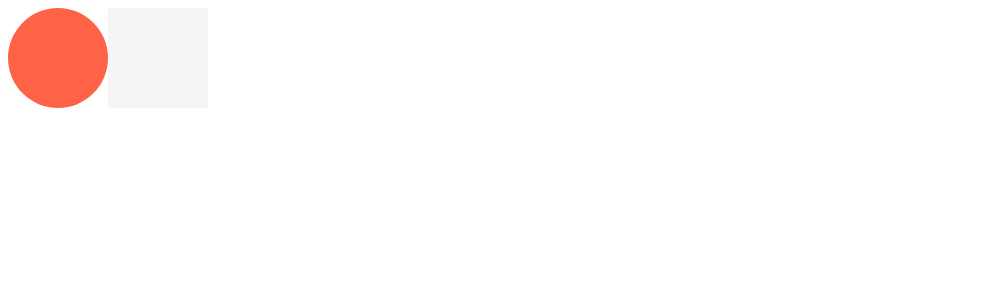
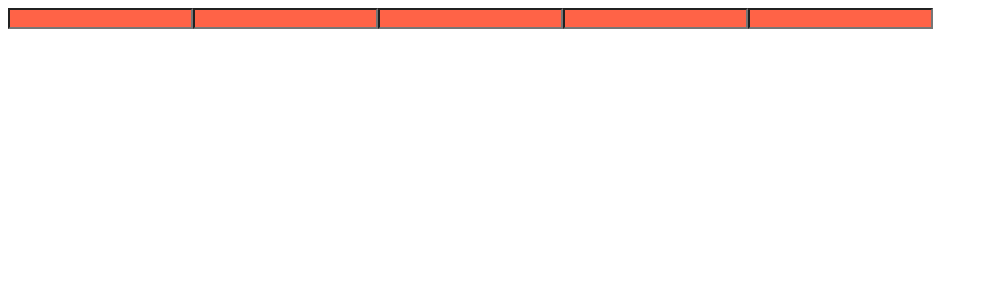
Before and after one commit to HyonHyonKOR/react-masterclass, a React (Create React App) app: page / in a window 1280 px wide. Shown: the top 300 px of the page, without its empty margins (0-988 px from the left). Built offline with nearby package versions, Linux system fonts and the light colour scheme.

Commit message:
feat: as and attrs (Styledcomponents)

```diff
--- a/src/App.js
+++ b/src/App.js
@@ -5,20 +5,17 @@ function App() {
     display: flex;
   `;
 
-  const Box = styled.div`
-    background-color: ${(props) => props.bgColor};
-    width: 100px;
-    height: 100px;
-  `;
-
-  const Circle = styled(Box)`
-    border-radius: 50%;
+  const Input = styled.input.attrs({ required: true })`
+    background-color: tomato;
   `;
 
   return (
-    <Father>
-      <Circle bgColor="tomato"></Circle>
-      <Box bgColor="whitesmoke"></Box>
+    <Father as="header">
+      <Input />
+      <Input />
+      <Input />
+      <Input />
+      <Input />
     </Father>
   );
 }
```
